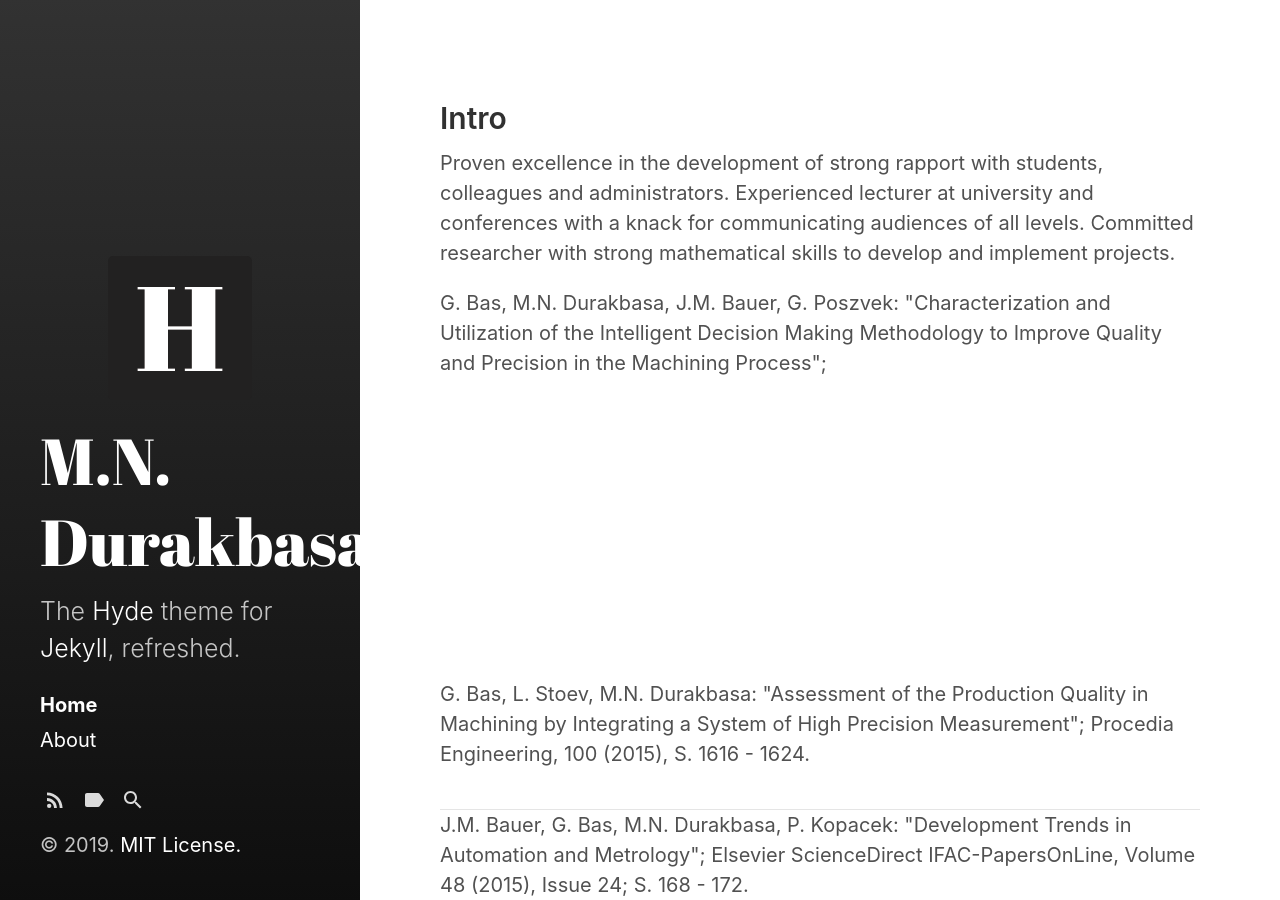
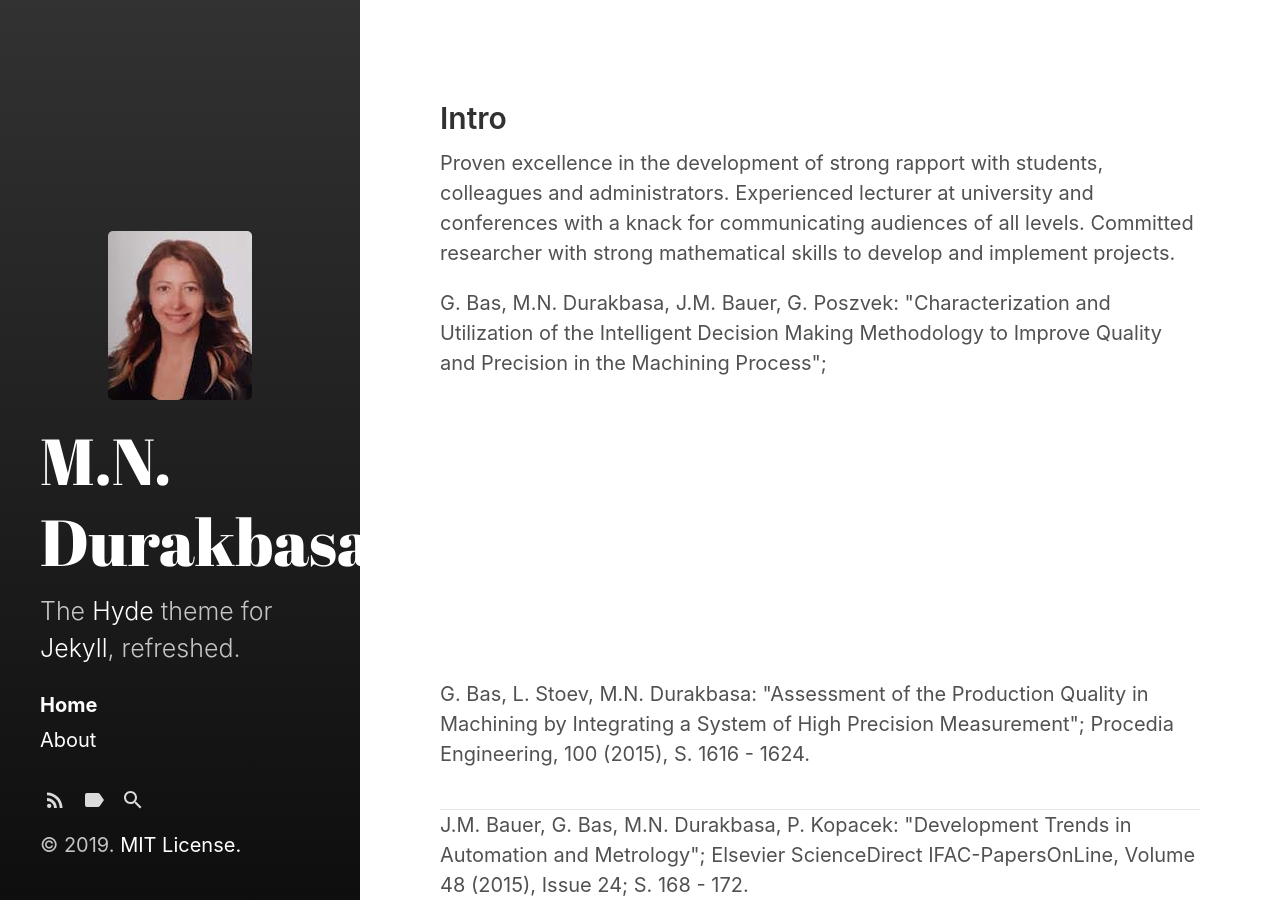
Before and after one commit to Budhaditya1/budhaditya1.github.io, a Jekyll site: the page built from index.html, in a window 1280 px wide. Built offline with Jekyll 4.4.1, drawn with Linux system fonts in a browser that asks for light colours; the list of posts is cut into pages by our own code; comment, search, counter and statistics services are not loaded.

Commit message:
Update sidebar.html

```diff
--- a/_includes/sidebar.html
+++ b/_includes/sidebar.html
@@ -1,7 +1,7 @@
 <div id="sidebar">
   <header>
     <center>
-      <img src="favicon.png"></center>
+      <img src="profile.jpg"></center>
     <{% if page.layout == "index" %}h1{% else %}div{% endif %} class="site-title">
       <a href="{{ "/" | relative_url }}">
         {% unless page.url == "/" %}
```
